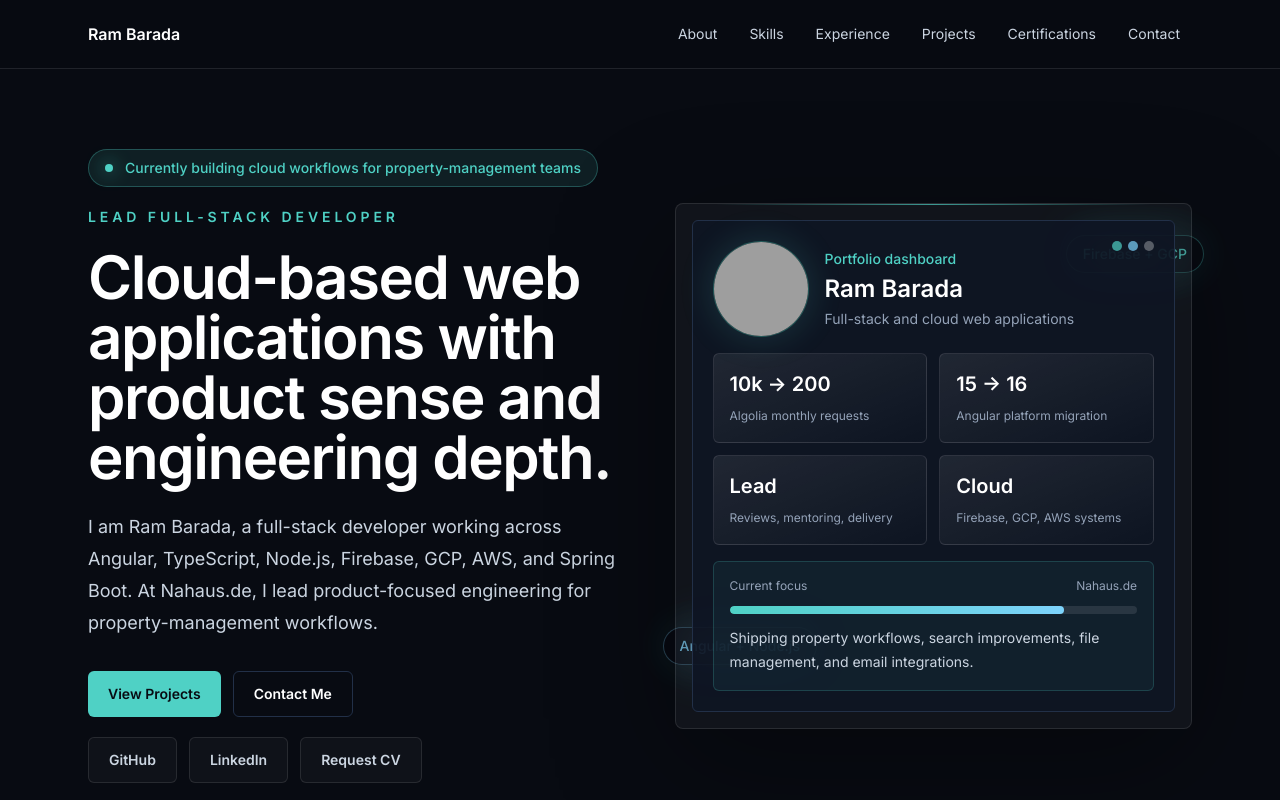
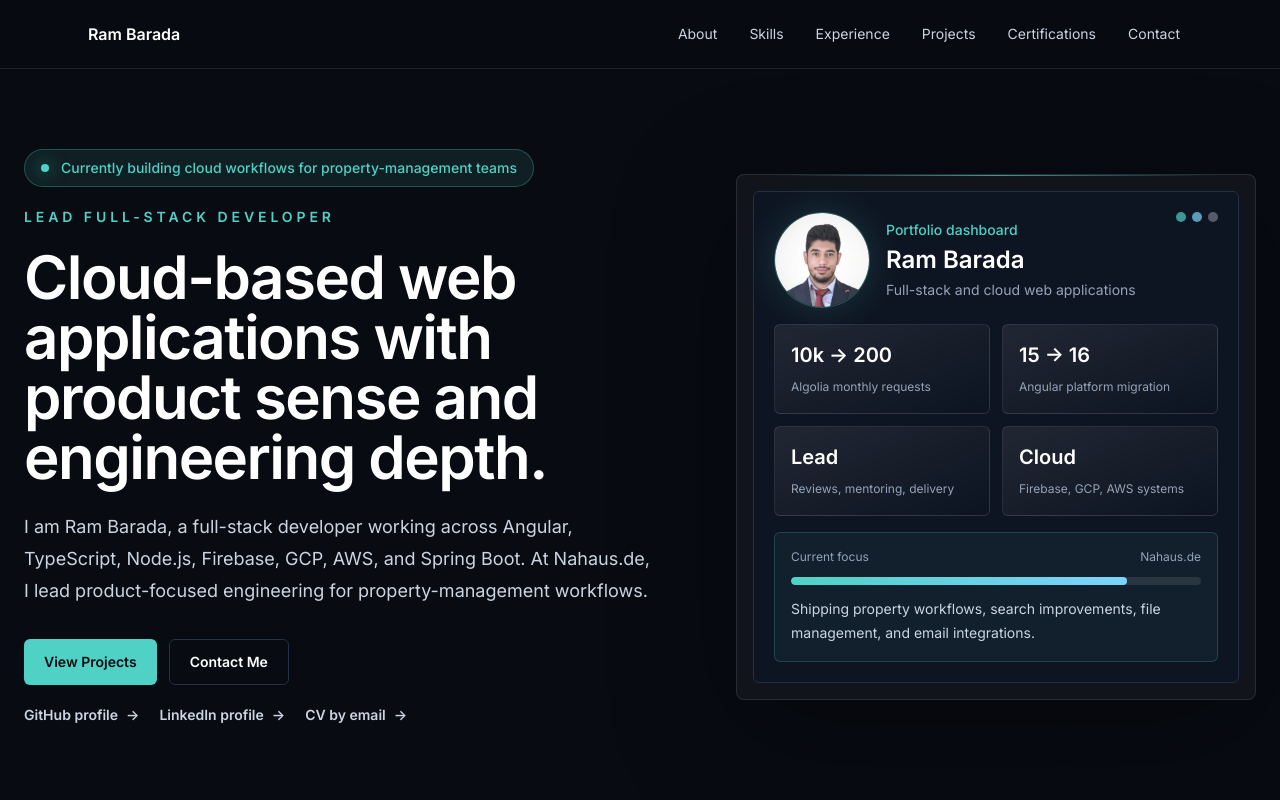
Before and after one commit to rambarada/portfolio-website, a Next.js app: page / in a window 1280 px wide. Shown: the top 800 px of the page. Built offline with nearby package versions, Linux system fonts and the light colour scheme; grey boxes are pictures that could not be loaded.

Commit message:
fix: resolve hero dashboard overlap

```diff
--- a/components/sections/Hero.tsx
+++ b/components/sections/Hero.tsx
@@ -6,9 +6,9 @@ export function Hero() {
   return (
     <section
       id="hero"
-      className="mx-auto grid min-h-[680px] max-w-6xl items-center gap-12 px-6 py-16 sm:py-20 lg:grid-cols-[1.02fr_0.98fr]"
+      className="mx-auto grid min-h-[680px] max-w-7xl items-center gap-12 px-6 py-16 sm:py-20 xl:grid-cols-[minmax(0,0.95fr)_minmax(420px,0.82fr)] xl:gap-16"
     >
-      <div className="animate-rise">
+      <div className="animate-rise max-w-3xl">
         <div className="mb-5 inline-flex max-w-full items-center gap-3 rounded-full border border-accent/30 bg-accent/10 px-4 py-2 text-sm font-medium text-accent">
           <span className="h-2 w-2 shrink-0 rounded-full bg-accent shadow-[0_0_18px_rgba(79,209,197,.85)]" />
           <span>Currently building cloud workflows for property-management teams</span>
@@ -30,23 +30,21 @@ export function Hero() {
           </ButtonLink>
           <ButtonLink href="#contact">Contact Me</ButtonLink>
         </div>
-        <div className="mt-5 flex flex-wrap gap-3">
+        <div className="mt-5 flex flex-wrap items-center gap-x-5 gap-y-2 text-sm font-semibold text-slate-300">
           {heroActions.map((action) => (
-            <ButtonLink key={action.label} href={action.href} variant="ghost">
+            <a
+              key={action.label}
+              href={action.href}
+              className="inline-flex items-center gap-2 transition hover:text-accent"
+            >
               {action.label}
-            </ButtonLink>
+              <span aria-hidden="true">-&gt;</span>
+            </a>
           ))}
         </div>
       </div>
 
-      <div className="animate-rise relative mx-auto w-full max-w-[520px] delay-150 lg:mr-0">
-        <div className="pointer-events-none absolute -right-3 top-8 hidden rounded-full border border-accent/30 bg-ink/90 px-4 py-2 text-sm font-medium text-accent shadow-glow xl:block">
-          Firebase + GCP
-        </div>
-        <div className="pointer-events-none absolute -left-3 bottom-16 hidden rounded-full border border-skysoft/30 bg-ink/90 px-4 py-2 text-sm font-medium text-skysoft shadow-glow xl:block">
-          Angular + Node.js
-        </div>
-
+      <div className="animate-rise relative mx-auto w-full max-w-[520px] delay-150 xl:mr-0">
         <div className="relative overflow-hidden rounded-lg border border-white/10 bg-white/[0.04] p-4 shadow-[0_30px_120px_rgba(0,0,0,.35)] backdrop-blur-xl">
           <div className="absolute inset-x-10 top-0 h-px bg-gradient-to-r from-transparent via-accent/70 to-transparent" />
           <div className="grid gap-4 rounded-md border border-line bg-panel/90 p-5">
--- a/data/portfolio.ts
+++ b/data/portfolio.ts
@@ -55,9 +55,9 @@ export const contactLinks: LinkItem[] = [
 ];
 
 export const heroActions: LinkItem[] = [
-  { label: "GitHub", href: "https://github.com/rambarada" },
-  { label: "LinkedIn", href: "https://linkedin.com/in/ram-barada" },
-  { label: "Request CV", href: "mailto:owmrambarada@gmail.com?subject=CV%20request" },
+  { label: "GitHub profile", href: "https://github.com/rambarada" },
+  { label: "LinkedIn profile", href: "https://linkedin.com/in/ram-barada" },
+  { label: "CV by email", href: "mailto:owmrambarada@gmail.com?subject=CV%20request" },
 ];
 
 export const highlights: Highlight[] = [
```
Also changed, not shown: public/profile.jpg (added).
